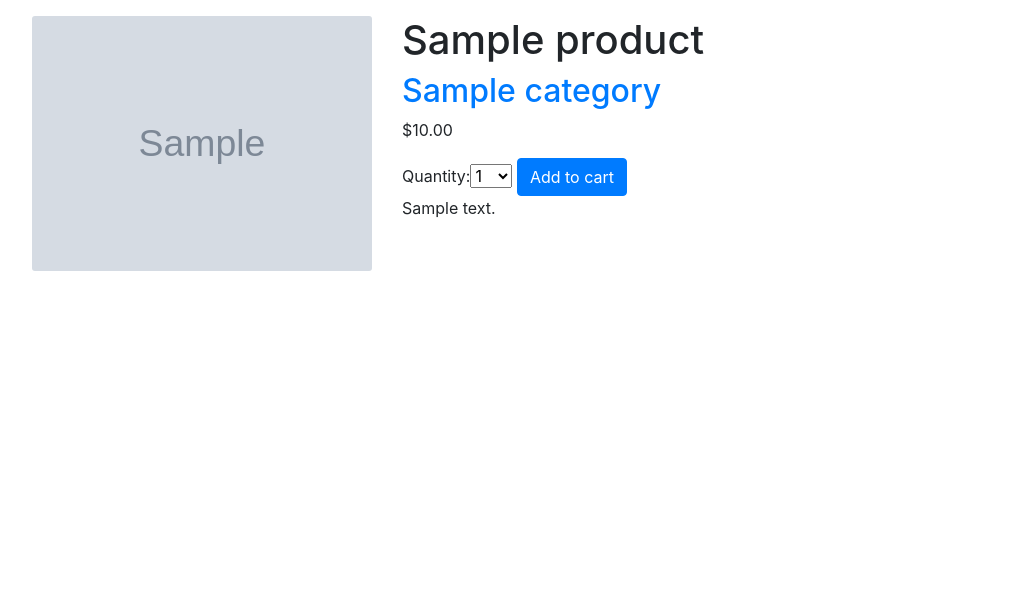
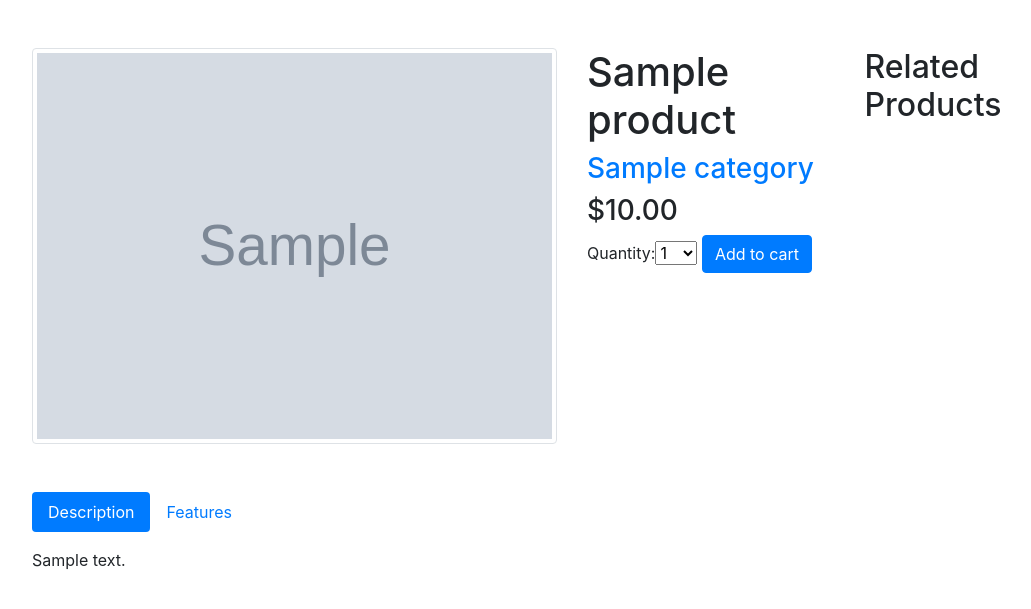
Before and after one commit to pman06/ecomshopproject, a Django app: a page that uses shop/templates/shop/product/detail.html in a window 1280 px wide. Shown: the part 56-665 px from the top of the page, without its empty margins (68-1099 px from the left). Run offline with Django 3.2, Linux system fonts and the light colour scheme; tables that the repository leaves empty hold one stand-in row (values such as "Sample post"); grey boxes marked "Sample" are stand-in pictures; parts of the project's set-up code (start-up, migrations or seed data) failed here and were passed over; some libraries are stand-ins or nearby versions.

Commit message:
Added related products aside to the product view.

```diff
--- a/shop/templates/shop/product/detail.html
+++ b/shop/templates/shop/product/detail.html
@@ -3,22 +3,52 @@
 {% block title %}{{ product.name }} | {{ block.super }}{% endblock %}
 {% block content %}
 <div class=" container text-justify">
-    <div class="row mt-3">
+    <div class="row mt-5">
+      <div class="col-9">
+        <div class="row mb-5">
+          <div class="col-8">
+            <img class=" img-thumbnail" style="width:40rem;" src="{% if product.image %}{{ product.image.url }}{% else %}{% static "img/no_image.png" %}{% endif %}" alt="{{ product.name }} image">
+          </div>
           <div class="col-4">
-        <img class="card-img" src="{% if product.image %}{{ product.image.url }}{% else %}{% static "img/no_image.png" %}{% endif %}" alt="{{ product.name }} image">
-      </div>
-      <div class="col-8">
             <h1>{{ product.name }}</h1>
-        <h2>
+            <h3>
               <a href="{{ product.category.get_absolute_url }}">{{ product.category }}</a>
-        </h2>
-        <p class="price">${{ product.price }}</p>
+            </h3>
+            <h3 class="price">${{ product.price }}</h3>
             <form action="{% url 'cart:cart_add' product.id %}" method="post">
               {% csrf_token %}
               {{ cart_product_form }}
               <input class="btn btn-primary" type="submit" value="Add to cart">
             </form>
-        {{ product.description|linebreaks }}
+          </div>
+        </div>
+        <div class="row">
+          <div class="col-8">
+            <ul class="nav nav-pills mb-3" id="pills-tab" role="tablist">
+              <li class="nav-item">
+                <a class="nav-link active" id="pills-description-tab" data-toggle="pill" href="#pills-description" role="tab" aria-controls="pills-description" aria-selected="true">Description</a>
+              </li>
+              <li class="nav-item">
+                <a class="nav-link" id="pills-profile-tab" data-toggle="pill" href="#pills-profile" role="tab" aria-controls="pills-profile" aria-selected="false">Features</a>
+              </li>
+            </ul>
+            <div class="tab-content" id="pills-tabContent">
+              <div class="tab-pane fade show active" id="pills-description" role="tabpanel" aria-labelledby="pills-description-tab"><p>{{ product.description|linebreaks }}</p></div>
+              <div class="tab-pane fade" id="pills-profile" role="tabpanel" aria-labelledby="pills-profile-tab">...</div>
+            </div>
+          </div>
+        </div>
+      </div>
+      <!--<div class="col-1">
+      </div>-->
+      <div class="col-3">
+        <h2>Related Products</h2>
+        {% for item in related %}
+          <div class="col-8">
+            <img class="card-img" src="{% if item.image %}{{ item.image.url }}{% else %}{% static "img/no_image.png" %}{% endif %}" alt="{{ item.name }} image">
+            <p><a href="{{ item.get_absolute_url }}">{{ item.name }}</a></p>
+          </div>
+        {% endfor %}
       </div>
     </div>
 
--- a/shop/views.py
+++ b/shop/views.py
@@ -15,5 +15,10 @@
 
 def product_detail_view(request, id, slug):
     product = get_object_or_404(Product, id=id, slug=slug, available=True)
+    try:
+        related = Product.objects.filter(category=product.category).exclude(id=product.id)
+    except Product.DoesNotExist:
+        pass
     cart_product_form = CartAddProductForm()
-    return render(request, 'shop/product/detail.html', {'product':product, 'cart_product_form':cart_product_form})
+    context = {'product':product,'cart_product_form':cart_product_form, 'related':related}
+    return render(request, 'shop/product/detail.html',context)
```
Lines whose indentation alone changed are shown as unchanged.
